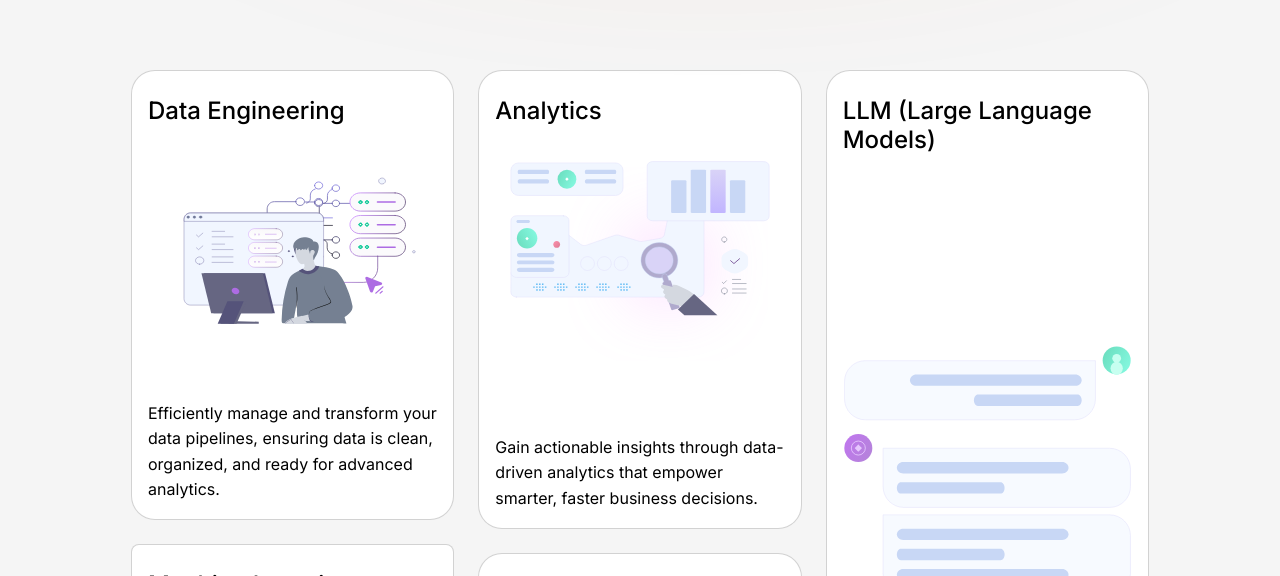
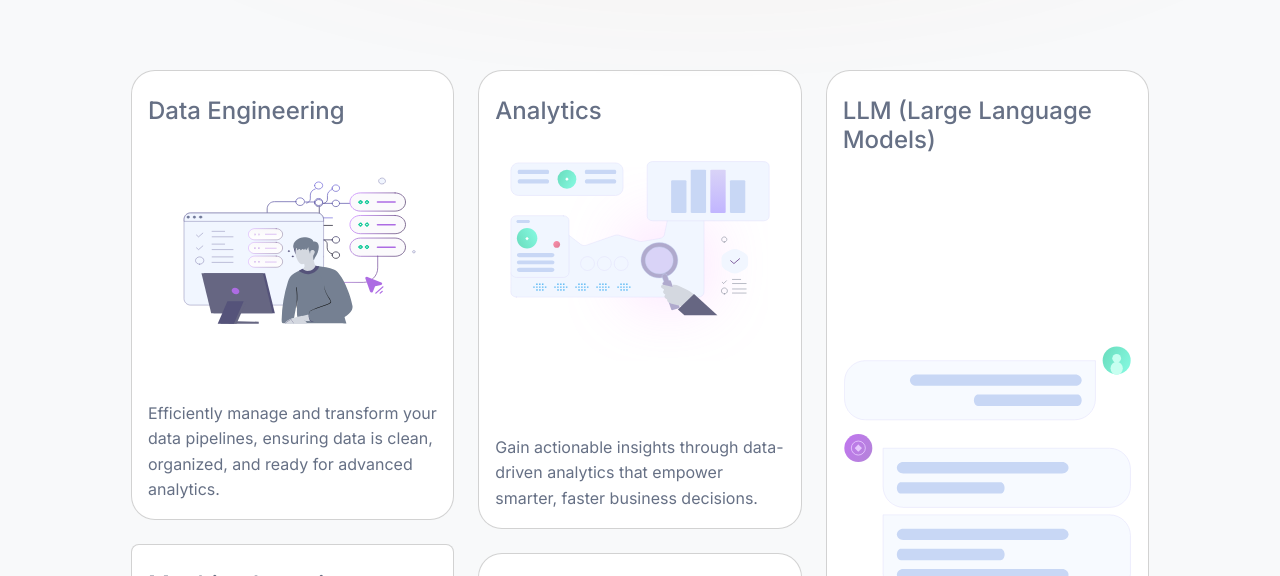
Before and after one commit to woodfrog-design/woodfrog-website, a React (Create React App) app: page / in a window 1280 px wide. Shown: the part 1764-2340 px from the top of the page. Built offline with nearby package versions, Linux system fonts and the light colour scheme; no server answers; a web font is replaced by a local one.

Commit message:
fix: Theme set to system default

```diff
--- a/src/ThemeContext.tsx
+++ b/src/ThemeContext.tsx
@@ -1,3 +1,125 @@
+// // ThemeContext.tsx
+// import React, { createContext, useContext, useEffect, useState, ReactNode } from 'react';
+
+// type ThemeContextType = {
+//   isDarkTheme: boolean;
+//   toggleTheme: () => void;
+// };
+
+// declare global {
+//   interface Window {
+//     __THEME_PREFERENCE__?: string;
+//   }
+// }
+
+// const ThemeContext = createContext<ThemeContextType | undefined>(undefined);
+
+// export const ThemeProvider: React.FC<{ children: ReactNode }> = ({ children }) => {
+//   // Try to match the initialization with what happens in the HTML
+//   const [isDarkTheme, setIsDarkTheme] = useState(() => {
+//     return window.__THEME_PREFERENCE__ === 'dark';
+//   });
+
+//   const applyTheme = (isDark: boolean) => {
+//     const root: HTMLElement = document.documentElement;
+//     const body = document.body;
+
+//     if (isDark) {
+//       // Dark theme
+//       root.style.setProperty('--color-gray-200', '#1e1e1e');
+//       root.style.setProperty('--color-gray-300', '#F5F5F5');
+//       root.style.setProperty('--dark-secondary-text', '#c7c6c8');
+//       root.style.setProperty('--color-darkslategray-100', '#2f2f37');
+//       root.style.setProperty('--color-gray-400', 'rgba(18, 18, 18, 0.95)');
+//       root.style.setProperty('--dark-primary-text', '#f9f8fa');
+//       root.style.setProperty('--color-darkgray', '#abafb5');
+//       root.style.setProperty('--color-darkslategray-200', '#2f2f2d');
+//       root.style.setProperty('--toggle-icon', '50px');
+
+//       // Apply classes
+//       root.classList.add('dark-theme', 'dark-mode');
+//       root.classList.remove('light-theme', 'light-mode');
+//       body.classList.add('dark-mode');
+//       body.classList.remove('light-mode');
+
+//       // Directly set background and color for immediate effect
+//       root.style.backgroundColor = '#2f2f37';
+//       root.style.color = '#f9f8fa';
+//     } else {
+//       // Light theme
+//       root.style.setProperty('--color-gray-200', '#F5F5F5');
+//       root.style.setProperty('--color-gray-300', '#F5F5F5');
+//       root.style.setProperty('--dark-secondary-text', '#000000');
+//       root.style.setProperty('--color-darkslategray-100', '#ffffff');
+//       root.style.setProperty('--color-gray-400', '#ffffff');
+//       root.style.setProperty('--dark-primary-text', '#000000');
+//       root.style.setProperty('--color-darkgray', '#808080');
+//       root.style.setProperty('--color-darkslategray-200', '#ffffff');
+//       root.style.setProperty('--toggle-icon', '50px');
+
+//       // Apply classes
+//       root.classList.add('light-theme', 'light-mode');
+//       root.classList.remove('dark-theme', 'dark-mode');
+//       body.classList.add('light-mode');
+//       body.classList.remove('dark-mode');
+
+//       // Directly set background and color for immediate effect
+//       root.style.backgroundColor = '#ffffff';
+//       root.style.color = '#000000';
+//     }
+
+//     // Update window preference for page reloads
+//     window.__THEME_PREFERENCE__ = isDark ? 'dark' : 'light';
+//   };
+
+//   const toggleTheme = () => {
+//     const newTheme = !isDarkTheme;
+//     setIsDarkTheme(newTheme);
+//     localStorage.setItem('theme', newTheme ? 'dark' : 'light');
+//   };
+
+//   // Apply theme when it changes
+//   useEffect(() => {
+//     applyTheme(isDarkTheme);
+//   }, [isDarkTheme]);
+
+//   // System preference detection
+//   useEffect(() => {
+//     const mediaQuery = window.matchMedia('(prefers-color-scheme: dark)');
+
+//     const handleChange = (e: MediaQueryListEvent) => {
+//       if (!localStorage.getItem('theme')) {
+//         setIsDarkTheme(e.matches);
+//       }
+//     };
+
+//     // Modern browsers
+//     if (mediaQuery.addEventListener) {
+//       mediaQuery.addEventListener('change', handleChange);
+//       return () => mediaQuery.removeEventListener('change', handleChange);
+//     }
+//     // Legacy browsers
+//     else {
+//       mediaQuery.addListener(handleChange as any);
+//       return () => mediaQuery.removeListener(handleChange as any);
+//     }
+//   }, []);
+
+//   return (
+//     <ThemeContext.Provider value={{ isDarkTheme, toggleTheme }}>{children}</ThemeContext.Provider>
+//   );
+// };
+
+// export const useTheme = (): ThemeContextType => {
+//   const context = useContext(ThemeContext);
+//   if (!context) {
+//     throw new Error('useTheme must be used within a ThemeProvider');
+//   }
+//   return context;
+// };
+
+// export default ThemeContext;
+
 // ThemeContext.tsx
 import React, { createContext, useContext, useEffect, useState, ReactNode } from 'react';
 
@@ -14,18 +136,37 @@ declare global {
 
 const ThemeContext = createContext<ThemeContextType | undefined>(undefined);
 
+// --- NEW: Function to determine the correct initial theme ---
+const getInitialTheme = (): boolean => {
+    // 1. Check for a user's saved preference in localStorage
+    const savedTheme = localStorage.getItem('theme');
+    if (savedTheme) {
+        return savedTheme === 'dark';
+    }
+    // 2. Check for a preference set by an inline script (to prevent FOUC)
+    if (window.__THEME_PREFERENCE__) {
+        return window.__THEME_PREFERENCE__ === 'dark';
+    }
+    // 3. Check for the user's OS-level preference
+    if (window.matchMedia && window.matchMedia('(prefers-color-scheme: dark)').matches) {
+        return true;
+    }
+    // 4. Default to light theme if no other preference is found
+    return false;
+};
+
+
 export const ThemeProvider: React.FC<{ children: ReactNode }> = ({ children }) => {
-  // Try to match the initialization with what happens in the HTML
-  const [isDarkTheme, setIsDarkTheme] = useState(() => {
-    return window.__THEME_PREFERENCE__ === 'dark';
-  });
+  // --- UPDATED: Use the new function for safer initialization ---
+  const [isDarkTheme, setIsDarkTheme] = useState(getInitialTheme);
 
+  // This function remains unchanged from your original
   const applyTheme = (isDark: boolean) => {
     const root: HTMLElement = document.documentElement;
     const body = document.body;
 
     if (isDark) {
-      // Dark theme
+      // Dark theme styles (your original code)
       root.style.setProperty('--color-gray-200', '#1e1e1e');
       root.style.setProperty('--color-gray-300', '#F5F5F5');
       root.style.setProperty('--dark-secondary-text', '#c7c6c8');
@@ -35,18 +176,14 @@ export const ThemeProvider: React.FC<{ children: ReactNode }> = ({ children }) =
       root.style.setProperty('--color-darkgray', '#abafb5');
       root.style.setProperty('--color-darkslategray-200', '#2f2f2d');
       root.style.setProperty('--toggle-icon', '50px');
-
-      // Apply classes
       root.classList.add('dark-theme', 'dark-mode');
       root.classList.remove('light-theme', 'light-mode');
       body.classList.add('dark-mode');
       body.classList.remove('light-mode');
-
-      // Directly set background and color for immediate effect
       root.style.backgroundColor = '#2f2f37';
       root.style.color = '#f9f8fa';
     } else {
-      // Light theme
+      // Light theme styles (your original code)
       root.style.setProperty('--color-gray-200', '#F5F5F5');
       root.style.setProperty('--color-gray-300', '#F5F5F5');
       root.style.setProperty('--dark-secondary-text', '#000000');
@@ -56,53 +193,38 @@ export const ThemeProvider: React.FC<{ children: ReactNode }> = ({ children }) =
       root.style.setProperty('--color-darkgray', '#808080');
       root.style.setProperty('--color-darkslategray-200', '#ffffff');
       root.style.setProperty('--toggle-icon', '50px');
-
-      // Apply classes
       root.classList.add('light-theme', 'light-mode');
       root.classList.remove('dark-theme', 'dark-mode');
       body.classList.add('light-mode');
       body.classList.remove('dark-mode');
-
-      // Directly set background and color for immediate effect
       root.style.backgroundColor = '#ffffff';
       root.style.color = '#000000';
     }
-
-    // Update window preference for page reloads
     window.__THEME_PREFERENCE__ = isDark ? 'dark' : 'light';
   };
 
+  // This function remains unchanged from your original
   const toggleTheme = () => {
     const newTheme = !isDarkTheme;
     setIsDarkTheme(newTheme);
     localStorage.setItem('theme', newTheme ? 'dark' : 'light');
   };
 
-  // Apply theme when it changes
+  // This effect remains unchanged from your original
   useEffect(() => {
     applyTheme(isDarkTheme);
   }, [isDarkTheme]);
 
-  // System preference detection
+  // This effect remains unchanged from your original
   useEffect(() => {
     const mediaQuery = window.matchMedia('(prefers-color-scheme: dark)');
-
     const handleChange = (e: MediaQueryListEvent) => {
       if (!localStorage.getItem('theme')) {
         setIsDarkTheme(e.matches);
       }
     };
-
-    // Modern browsers
-    if (mediaQuery.addEventListener) {
-      mediaQuery.addEventListener('change', handleChange);
-      return () => mediaQuery.removeEventListener('change', handleChange);
-    }
-    // Legacy browsers
-    else {
-      mediaQuery.addListener(handleChange as any);
-      return () => mediaQuery.removeListener(handleChange as any);
-    }
+    mediaQuery.addEventListener('change', handleChange);
+    return () => mediaQuery.removeEventListener('change', handleChange);
   }, []);
 
   return (
@@ -110,6 +232,7 @@ export const ThemeProvider: React.FC<{ children: ReactNode }> = ({ children }) =
   );
 };
 
+// This function remains unchanged from your original
 export const useTheme = (): ThemeContextType => {
   const context = useContext(ThemeContext);
   if (!context) {
--- a/src/global.css
+++ b/src/global.css
@@ -1,18 +1,17 @@
 @import url('https://fonts.googleapis.com/css2?family=Avenir:wght@500&display=swap');
 @import url('https://fonts.googleapis.com/css2?family=Inter:wght@400;500;600&display=swap');
-
-* {
-  transition-duration: 0.3s;
-}
 
 body {
   margin: 0;
   line-height: normal;
   font-family: 'Inter' !important;
-  /* background-color: #037a48; */
+  transition: background-color 0.3s, color 0.3s;
+  background-color: var(--color-white);
+  color: var(--color-gray-200);
 }
 
-:root {
+/* --- LIGHT MODE (DEFAULT) --- */
+:root, .light-mode {
   /* fonts */
   --caption: Inter;
   --font-avenir: Avenir;
@@ -31,34 +30,28 @@ body {
   --font-size-26xl: 45px;
 
   /* Colors */
+  --dark-primary-text: #1e1e1e; /* Dark text for light mode */
+  --dark-secondary-text: #667085; /* Gray text for light mode */
+  --color-darkslategray-100: #ffffff; /* Page background */
+  --color-gray-200: #f8f9fa; /* Section/Card background */
+  --color-darkgray: #667085; /* Body text */
+  --dark-border-color: #e0e0e0;
+
+  /* Unchanged Branding Colors */
+  --dark-primary-color: #117afa;
+  --color-white: #fff;
+  --color-seagreen: #037a48;
+
+  /* Legacy Vars (mapped for light mode) */
+  --gray-500: #667085;
+  --gray-700: #344154;
   --color-gray-100: #fefefe;
-  --color-gray-600: #84888f;
-  --color-gray-200: #1e1e1e;
-  --color-gray-400: rgba(18, 18, 18, 0.95);
-  --color-gray-500: rgba(43, 43, 43, 0.08);
-  --color-gray-300: rgba(251, 251, 251, 0.1);
-  --color-darkgray: #abafb5;
-  --dark-primary-text: #f9f8fa;
+  --color-gray-400: rgba(255, 255, 255, 0.95);
+  --color-gray-500: rgba(230, 230, 230, 0.08);
+  --color-gray-300: rgba(245, 245, 245, 0.1);
   --gray-200: #eaecf0;
-  --gray-500: #667085;
-  --toggle-icon: 50px;
-  --dark-placeholder-text: #5f637c;
-  --color-paleturquoise: #c1f8d7;
-  --color-seagreen: #037a48;
-  --gray-700: #344154;
-  --color-darkslategray-100: #2f2f37;
-  --color-darkslategray-200: #2f2d2d;
-  --blue-light-50: #f0f9ff;
-  --blue-light-700: #026aa2;
-  --dark-primary-color: #117afa;
-  --dark-secondary-text: #c7c6c8;
-  --color-silver-100: #b7b3bc;
-  --color-white: #fff;
-  --color-chocolate: #ce7131;
-  --color-lightgray: #d0d5dd;
-  --dark-icon-color: #9199a9;
 
-  /* Gaps */
+  /* (All other sizing, gap, padding, and radius variables remain below) */
   --gap-8xl: 27px;
   --gap-5xs: 8px;
   --gap-35xl: 54px;
@@ -79,8 +72,6 @@ body {
   --gap-11xs-9: 1.9px;
   --gap-28xl: 47px;
   --gap-4xl: 23px;
-
-  /* Paddings */
   --padding-29xl: 48px;
   --padding-101xl: 131px;
   --padding-xl: 20px;
@@ -136,8 +127,6 @@ body {
   --padding-4xl: 23px;
   --padding-12xs-1: 0.1px;
   --padding-smi: 13px;
-
-  /* Border radiuses */
   --br-81xl: 100px;
   --br-base: 16px;
   --br-5xl: 24px;
@@ -145,7 +134,15 @@ body {
   --br-13xl: 32px;
   --br-11xs: 2px;
   --br-5xs: 8px;
-
-  /* Effects */
   --shadow-xs: 0px 1px 2px rgba(16, 24, 40, 0.05);
 }
+
+/* --- DARK MODE OVERRIDES --- */
+.dark-mode {
+  --dark-primary-text: #f9f8fa; /* Light text for dark mode */
+  --dark-secondary-text: #abafb5; /* Lighter text for dark mode */
+  --color-darkslategray-100: #1e1e1e; /* Page background */
+  --color-gray-200: #2f2f37; /* Section/Card background */
+  --color-darkgray: #abafb5; /* Body text */
+  --dark-border-color: #2f2f37;
+}
```
